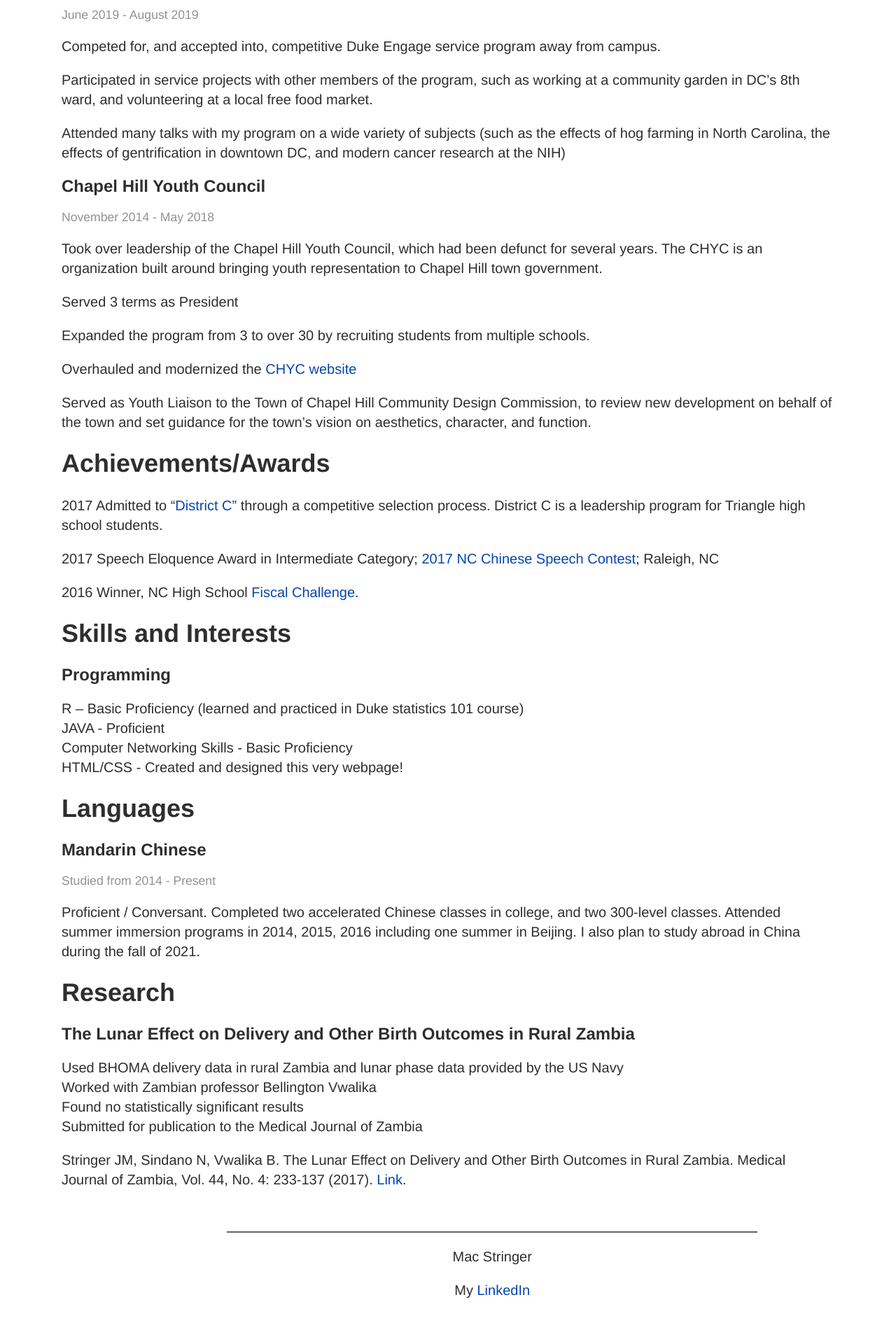
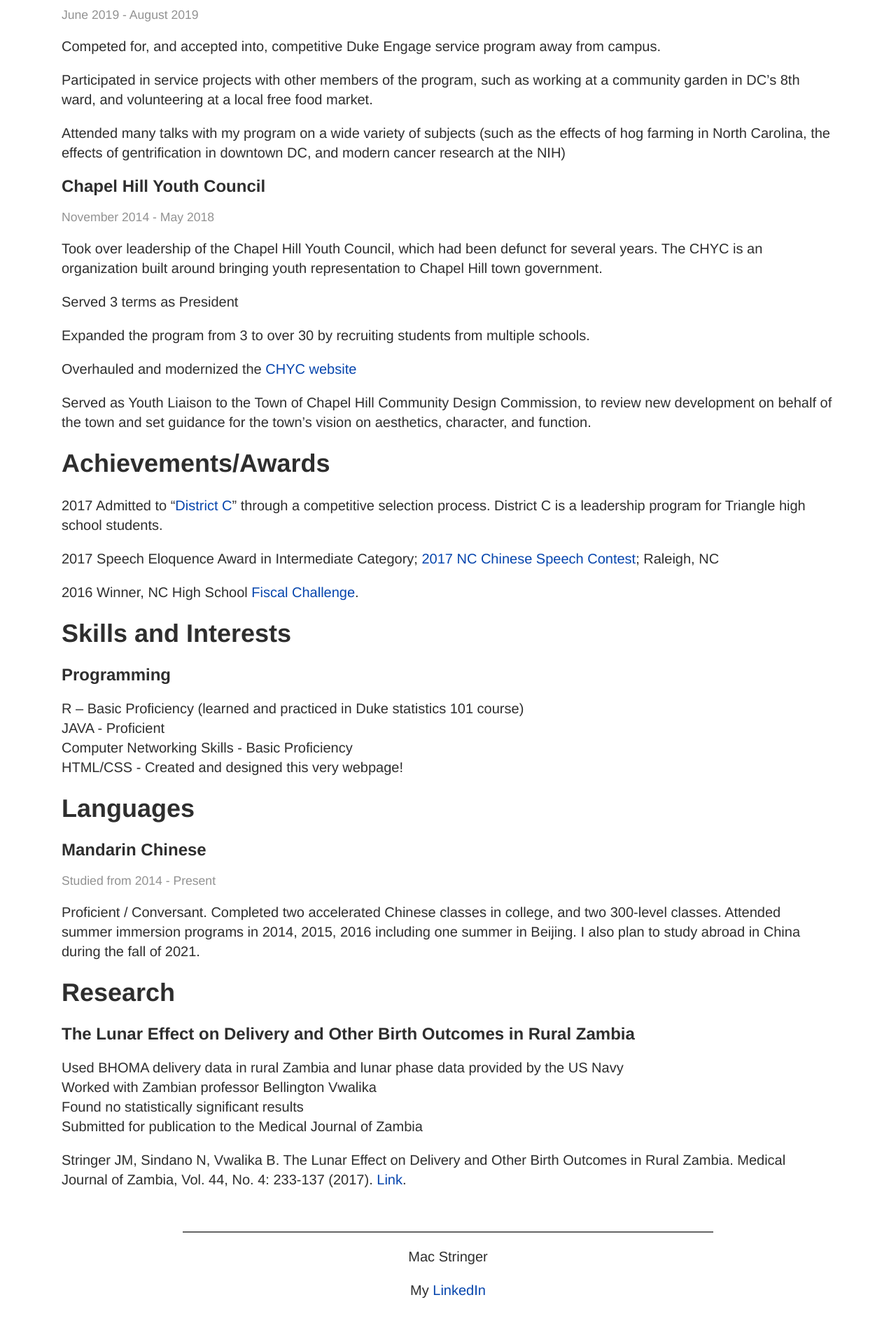
Before and after one commit to macstringer/old-macstringer, a Jekyll site: the page built from cv.markdown, in a window 1280 px wide. Shown: the part 775-2695 px from the top of the page at 70% size. Built offline with Jekyll 4.4.1, drawn with Linux system fonts in a browser that asks for light colours.

Commit message:
footer fix

```diff
--- a/_sass/main.scss
+++ b/_sass/main.scss
@@ -1,29 +1,27 @@
 body {
   background-color: white;
 }
+$fontstack: "Helvetica Neue", Helvetica, sans-serif;
 h1 {
   color: #2e2e2e;
-  text-align: left;
-  font-family: “Neue Haas Grotesk Display Pro”, “Helvetica Neue”, Helvetica, sans-serif;
+  font-family: $fontstack;
   font-size: 2.25rem;
 }
 h2 {
   color: #2e2e2e;
-  text-align: left;
-  font-family: “Neue Haas Grotesk Display Pro”, “Helvetica Neue”, Helvetica, sans-serif;
+  font-family: $fontstack;
   font-size: 1.5rem;
 }
 h3 {
-  color: #929292 ;
-  text-align: left;
-  font-family: “Neue Haas Grotesk Display Pro”, “Helvetica Neue”, Helvetica, sans-serif;
+  color: #929292;
+  font-family: $fontstack;
   font-size: 1.1rem;
   font-weight: normal;
 }
 
 p {
+  font-size: 1.25rem;
   font-family: “Neue Haas Grotesk Display Pro”, “Helvetica Neue”, Helvetica, sans-serif;
-  font-size: 1.25rem;
   color: #2e2e2e;
   line-height: 1.75rem;
 }
@@ -108,7 +106,7 @@ body {
 }
 
 .myFooter {
-  margin-left: 25%;
+  margin-left: 20%;
   margin-bottom: 5%;
   bottom: 75px;
   width: 60%;
```
